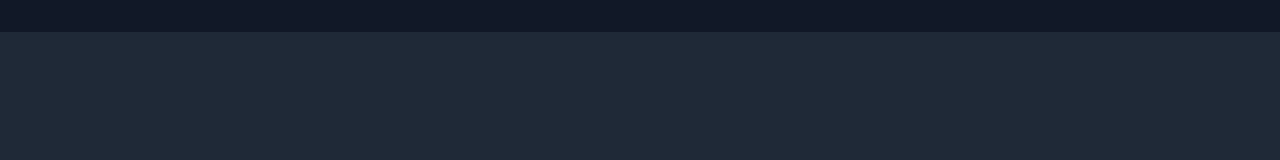
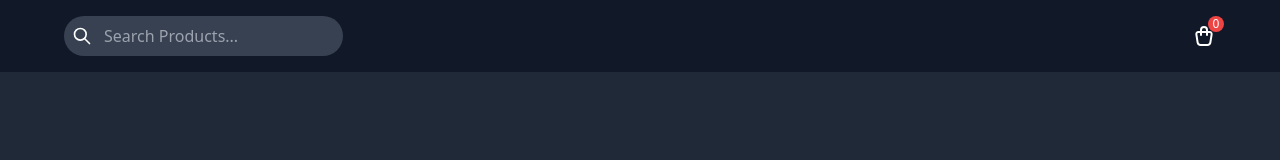
Before and after one commit to Jamshidbekkk/product-filtering-ui-tailwind-vanillajs, a plain HTML site: page index.html in a window 1280 px wide. Drawn offline with nearby package versions, Linux system fonts and the light colour scheme.

Commit message:
navbar done

```diff
--- a/index.html
+++ b/index.html
@@ -9,8 +9,26 @@
 <body class="bg-gray-800 text-white">
     <nav class="bg-gray-900 p-4 mb-6">
         <div class="container max-w-6xl mx-auto flex flex-col sm:flex-row gap-8 items-center">
-
+            <!-- Search Area -->
+            <div class="relative w-full">
+                <input type="text" class="bg-gray-700 rounded-full p-2 pl-10 focus:w-full" placeholder="Search Products...">
+                <svg class="absolute left-2 top-1/2 -translate-y-1/2" xmlns="http://www.w3.org/2000/svg" width="20" height="20" viewBox="0 0 24 24" stroke-width="2" stroke="currentColor"fill="none"
+                    stroke-linecap="round" stroke-linejoin="round" >
+                    <path stroke="none" d="M0 0h24v24H0z" fill="none" />
+                    <path d="M10 10m-7 0a7 7 0 1 0 14 0a7 7 0 1 0 -14 0" />
+                    <path d="M21 21l-6 -6" />
+                </svg>
+            </div>
+            <!-- Cart Icon -->
+            <div class="relative text-center">
+                <svg xmlns="http://www.w3.org/2000/svg" width="24" # height="24" viewBox="0 0 24 24" stroke-width="2" stroke="currentColor" fill="none" stroke-linecap="round" stroke-linejoin="round" >
+                    <path stroke="none" d="M0 0h24v24H0z" fill="none" />
+                    <path d="M6.331 8h11.339a2 2 0 0 1 1.977 2.304l-1.255 8.152a3 3 0 0 1 -2.966 2.544h-6.852a3 3 0 0 1 -2.965 -2.544l-1.255 -8.152a2 2 0 0 1 1.977 -2.304z" />
+                    <path d="M9 11v-5a3 3 0 0 1 6 0v5" />
+                </svg>
+                <small id="cart-count" class="bg-red-500 rounded-full text-xs text-white w-4 h-4 absolute -top-2 -right-2">0</small>
+            </div>
         </div>
-    </nav>
+</nav>
 </body>
 </html>
```
